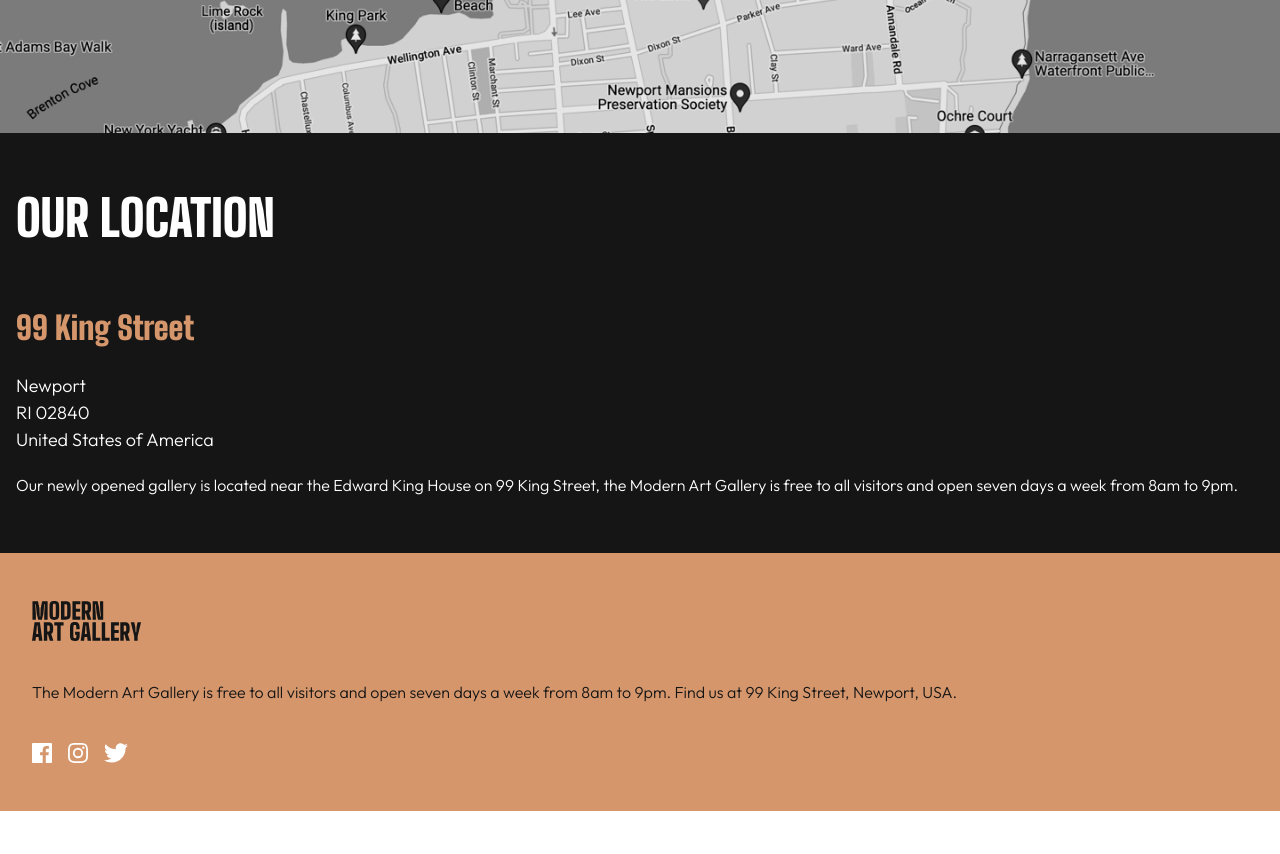
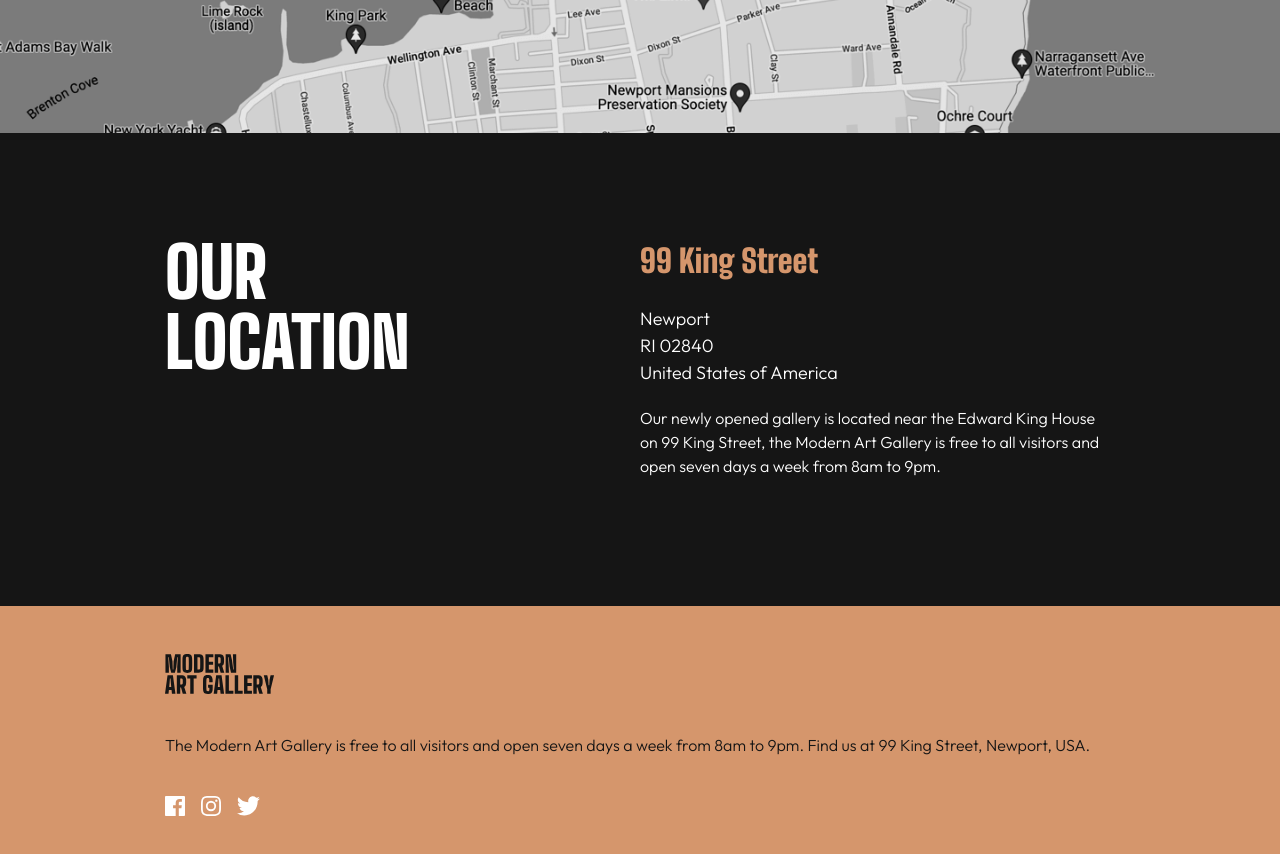
Before and after one commit to dantheuri/art-gallery-website, a React (Vite) app: page /location in a window 1280 px wide. Shown: the part 400-1254 px from the top of the page. Before the commit the page ends 1211 px from the top, so only its background shows below. Built offline with nearby package versions, Linux system fonts and the light colour scheme.

Commit message:
finished with LocationMain component of Location Page

```diff
--- a/src/components/location/LocationFooter.tsx
+++ b/src/components/location/LocationFooter.tsx
@@ -5,7 +5,7 @@ import twitterLogo from '../../assets/icon-twitter.svg'
 
 const LocationFooter = () => {
   return (
-		<footer className="px-[2rem] py-[3rem] bg-gold grid grid-cols-1 gap-y-[2.38rem] max-w-[23.4375rem] lg:max-w-none lg:w-full">
+		<footer className="px-[2rem] py-[3rem] bg-gold grid grid-cols-1 gap-y-[2.38rem] max-w-[23.4375rem] lg:max-w-none lg:w-full lg:px-[10.31rem]">
 			<img src={logoDark} alt="" className="w-[6.87813rem] h-[2.5rem]" />
 			<p className="text-almost-black font-outfit leading-[1.625rem]">
 				The Modern Art Gallery is free to all visitors and open seven days a
--- a/src/components/location/LocationMain.tsx
+++ b/src/components/location/LocationMain.tsx
@@ -1,12 +1,11 @@
 const LocationMain = () => {
 	return (
-		<main className="bg-almost-black text-white px-4 pt-[3rem] pb-[3.5rem] max-w-[23.4375rem] lg:max-w-none lg:w-full">
-			<div>
-				<h1 className="uppercase  font-bigShouldersDisplay text-[3.125rem] font-[900]">
-					Our location
-				</h1>
+		<main className="bg-almost-black text-white px-4 lg:px-[10.31rem] pt-[3rem] lg:pt-[6.5rem] pb-[3.5rem] lg:pb-[8rem] max-w-[23.4375rem] lg:max-w-none lg:w-full">
+			<div className="grid grid-cols-1 lg:grid-cols-2">
+				<div className="uppercase font-bigShouldersDisplay lg:w-[21.875rem] lg:leading-[4.375rem] text-[4.375rem] font-[900]">
+					<h1>Our location</h1>
 				</div>
-			<div className="mt-[3rem] grid grid-cols-1 gap-y-[1.25rem]">
+				<div className="mt-[3rem] lg:mt-0 grid grid-cols-1 gap-y-[1.25rem]">
 					<h3 className="text-gold font-bigShouldersDisplay text-[2rem] font-[900]">
 						99 King Street
 					</h3>
@@ -21,6 +20,7 @@ const LocationMain = () => {
 						seven days a week from 8am to 9pm.
 					</p>
 				</div>
+			</div>
 		</main>
 	);
 };
```
Lines whose indentation alone changed are shown as unchanged.
